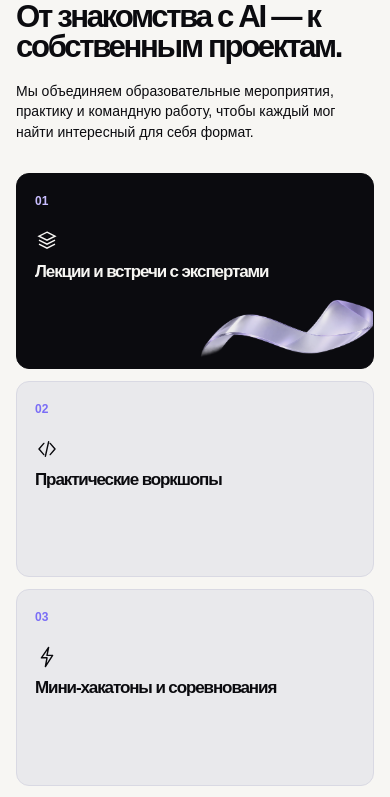
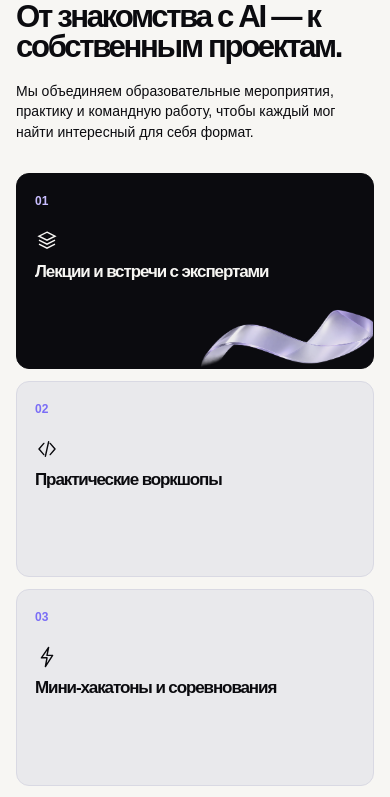
Before and after one commit to tolyapolya2006-png/FINAIclub, a Next.js app: page / in a window 390 px wide. Shown: the part 1324-2121 px from the top of the page. Built offline with nearby package versions, Linux system fonts and the light colour scheme.

Commit message:
fix: clip card ribbon entry below cards

```diff
--- a/src/app/globals.css
+++ b/src/app/globals.css
@@ -473,7 +473,7 @@ button { color: inherit; font: inherit; }
 .activity-card__ribbon {
   position: absolute;
   right: -28px;
-  bottom: -12px;
+  bottom: -28px;
   display: block;
   width: clamp(180px, 68%, 220px);
   height: auto;
@@ -536,7 +536,7 @@ button { color: inherit; font: inherit; }
   .activity-card__decoration { min-height: 56px; }
   .activity-card__ribbon {
     right: -24px;
-    bottom: -8px;
+    bottom: -18px;
     width: clamp(130px, 58%, 180px);
   }
   .community-card, .community-card--partnership { padding: 0; border-left: 0; }
```
